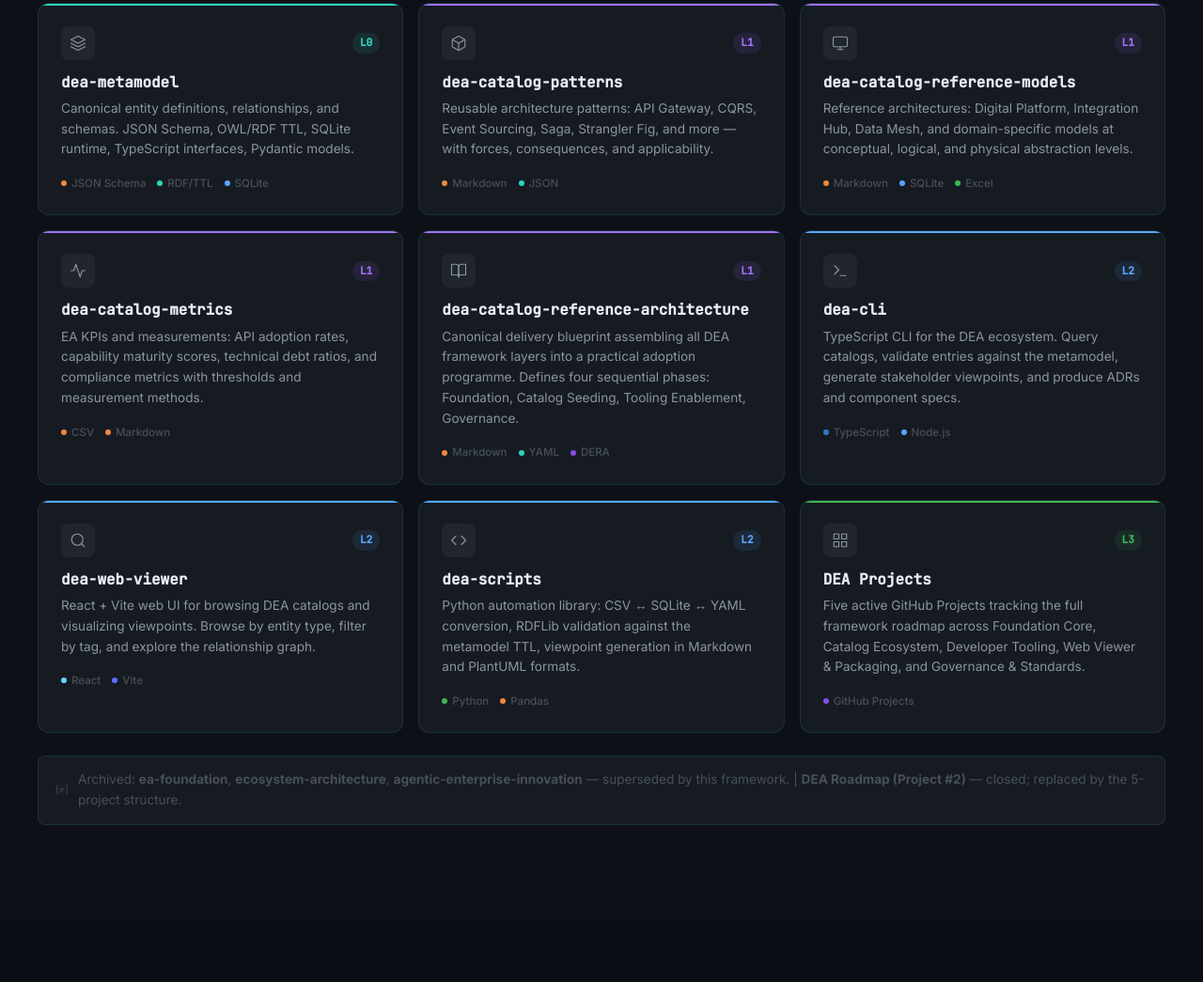
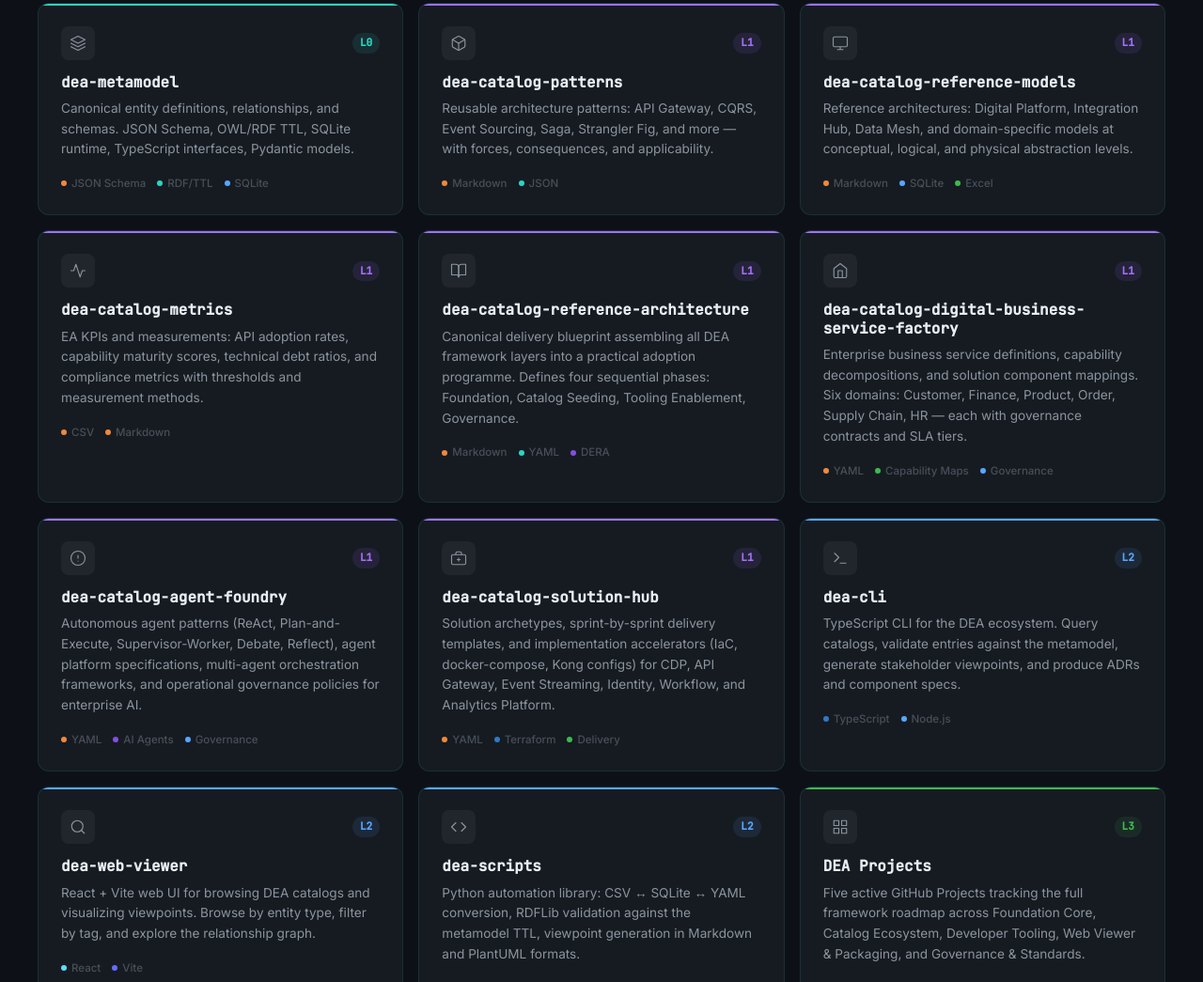
Before and after one commit to technehub-labs/technehub-labs.github.io, a plain HTML site: page index.html in a window 1280 px wide. Shown: the part 3858-4903 px from the top of the page at 94% size. Drawn offline with Linux system fonts and the light colour scheme.

Commit message:
feat: add DBSF, Agent Foundry, Solution Hub repo cards

```diff
--- a/index.html
+++ b/index.html
@@ -411,6 +411,72 @@
           </div>
         </a>
 
+        <a href="https://github.com/technehub-labs/dea-catalog-digital-business-service-factory" class="repo-card repo-l1">
+          <div class="repo-card-header">
+            <div class="repo-icon">
+              <svg width="18" height="18" viewBox="0 0 24 24" fill="none" stroke="currentColor" stroke-width="1.5" stroke-linecap="round" stroke-linejoin="round"><path d="M3 9l9-7 9 7v11a2 2 0 01-2 2H5a2 2 0 01-2-2z"/><polyline points="9 22 9 12 15 12 15 22"/></svg>
+            </div>
+            <span class="repo-badge">L1</span>
+          </div>
+          <h3>dea-catalog-digital-business-service-factory</h3>
+          <p>Enterprise business service definitions, capability decompositions, and solution component mappings. Six domains: Customer, Finance, Product, Order, Supply Chain, HR — each with governance contracts and SLA tiers.</p>
+          <div class="repo-meta">
+            <span class="repo-format">
+              <span class="format-dot" style="background:#f0883e"></span>YAML
+            </span>
+            <span class="repo-format">
+              <span class="format-dot" style="background:#3fb950"></span>Capability Maps
+            </span>
+            <span class="repo-format">
+              <span class="format-dot" style="background:#58a6ff"></span>Governance
+            </span>
+          </div>
+        </a>
+
+        <a href="https://github.com/technehub-labs/dea-catalog-agent-foundry" class="repo-card repo-l1">
+          <div class="repo-card-header">
+            <div class="repo-icon">
+              <svg width="18" height="18" viewBox="0 0 24 24" fill="none" stroke="currentColor" stroke-width="1.5" stroke-linecap="round" stroke-linejoin="round"><circle cx="12" cy="12" r="10"/><path d="M12 8v4M12 16h.01"/></svg>
+            </div>
+            <span class="repo-badge">L1</span>
+          </div>
+          <h3>dea-catalog-agent-foundry</h3>
+          <p>Autonomous agent patterns (ReAct, Plan-and-Execute, Supervisor-Worker, Debate, Reflect), agent platform specifications, multi-agent orchestration frameworks, and operational governance policies for enterprise AI.</p>
+          <div class="repo-meta">
+            <span class="repo-format">
+              <span class="format-dot" style="background:#f0883e"></span>YAML
+            </span>
+            <span class="repo-format">
+              <span class="format-dot" style="background:#8250df"></span>AI Agents
+            </span>
+            <span class="repo-format">
+              <span class="format-dot" style="background:#58a6ff"></span>Governance
+            </span>
+          </div>
+        </a>
+
+        <a href="https://github.com/technehub-labs/dea-catalog-solution-hub" class="repo-card repo-l1">
+          <div class="repo-card-header">
+            <div class="repo-icon">
+              <svg width="18" height="18" viewBox="0 0 24 24" fill="none" stroke="currentColor" stroke-width="1.5" stroke-linecap="round" stroke-linejoin="round"><rect x="2" y="7" width="20" height="14" rx="2"/><path d="M16 7V5a2 2 0 00-2-2h-4a2 2 0 00-2 2v2"/><line x1="12" y1="12" x2="12" y2="16"/><line x1="10" y1="14" x2="14" y2="14"/></svg>
+            </div>
+            <span class="repo-badge">L1</span>
+          </div>
+          <h3>dea-catalog-solution-hub</h3>
+          <p>Solution archetypes, sprint-by-sprint delivery templates, and implementation accelerators (IaC, docker-compose, Kong configs) for CDP, API Gateway, Event Streaming, Identity, Workflow, and Analytics Platform.</p>
+          <div class="repo-meta">
+            <span class="repo-format">
+              <span class="format-dot" style="background:#f0883e"></span>YAML
+            </span>
+            <span class="repo-format">
+              <span class="format-dot" style="background:#3178c6"></span>Terraform
+            </span>
+            <span class="repo-format">
+              <span class="format-dot" style="background:#3fb950"></span>Delivery
+            </span>
+          </div>
+        </a>
+
         <a href="https://github.com/technehub-labs/dea-cli" class="repo-card repo-l2">
           <div class="repo-card-header">
             <div class="repo-icon">
```
